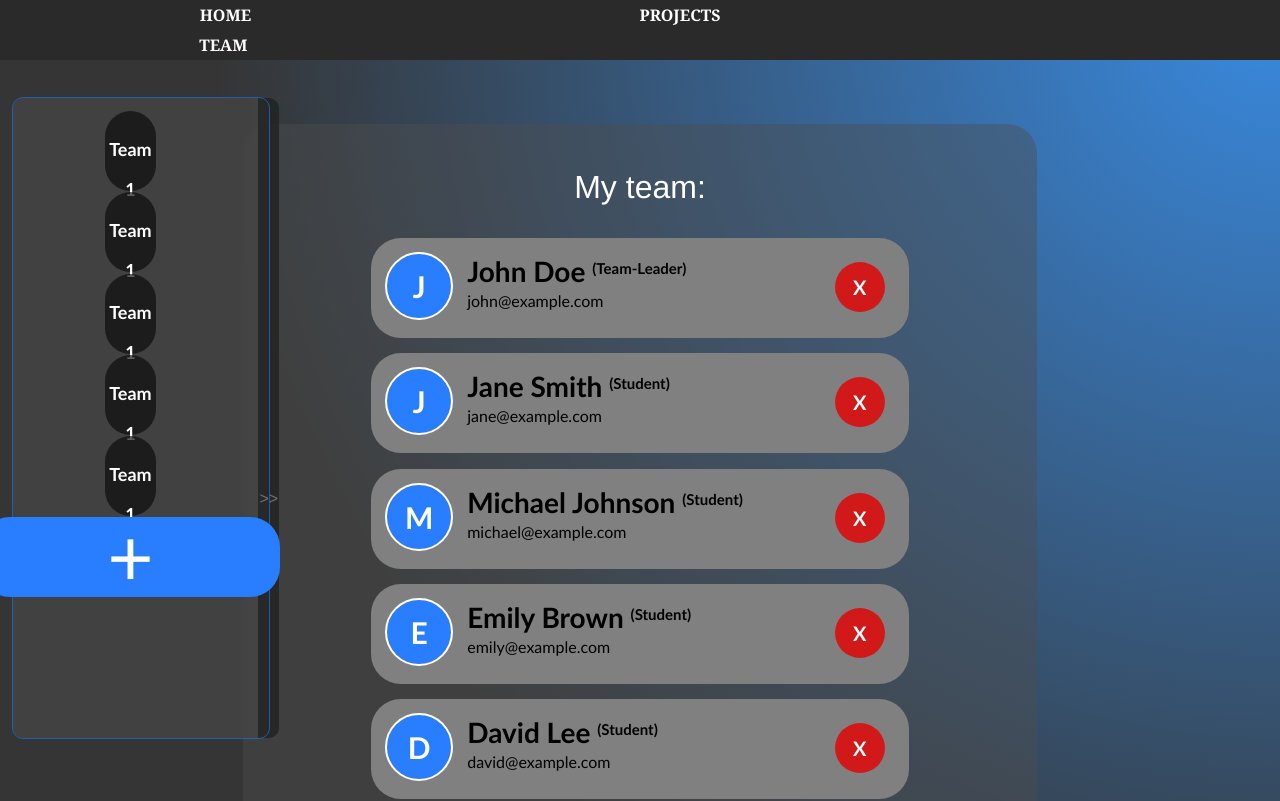
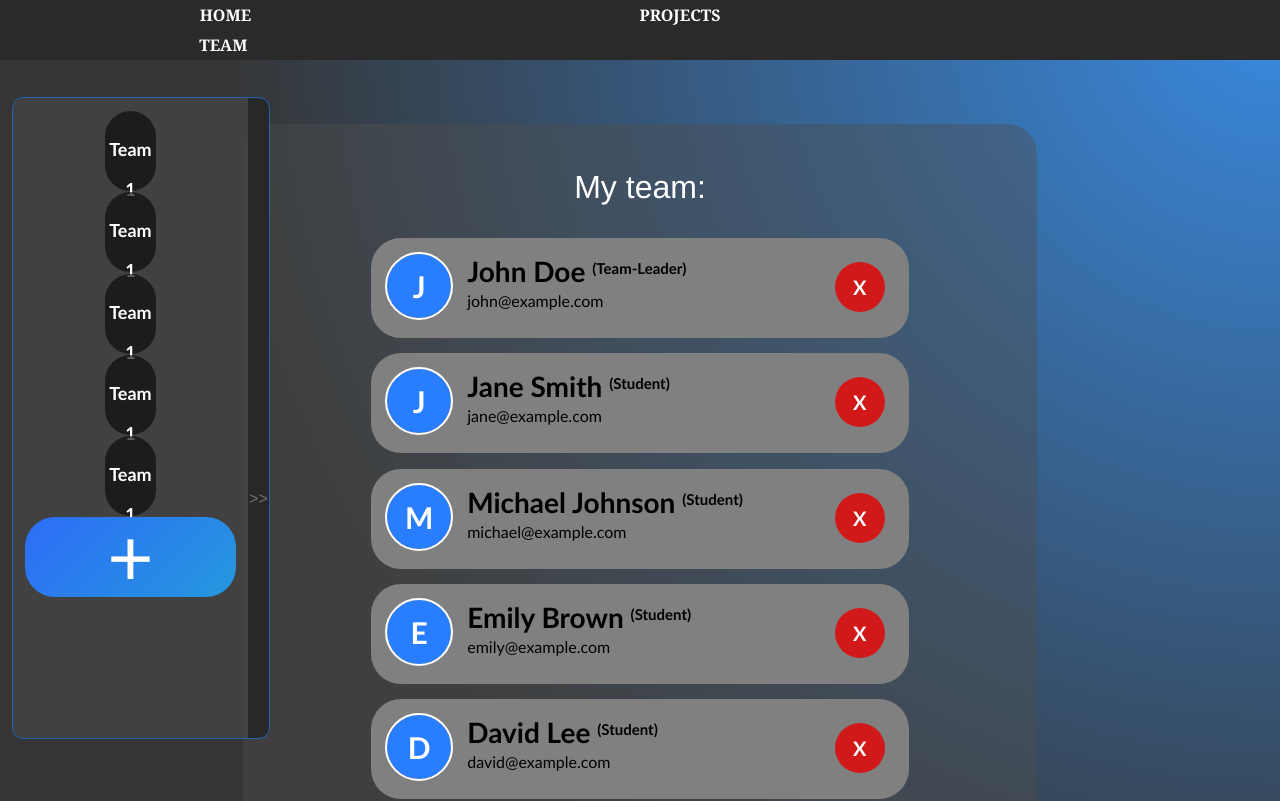
Before and after one commit to lamzaone/angular-FE, an Angular app: page / in a window 1280 px wide. Shown: the top 801 px of the page. Built offline with nearby package versions, Linux system fonts and the light colour scheme.

Commit message:
fixed sidemenu, exploring animations

```diff
--- a/src/app/Sidemenu/side-menu-list/side-menu-list.component.html
+++ b/src/app/Sidemenu/side-menu-list/side-menu-list.component.html
@@ -1,4 +1,4 @@
-<div class="sidemenu">
+<div class="sidemenu" (click)="$event.stopPropagation()">
     <app-side-menu-card></app-side-menu-card>
 
     <app-side-menu-card></app-side-menu-card>
@@ -8,6 +8,6 @@
     <app-side-menu-card></app-side-menu-card>
     <app-add-activity-card class="container"></app-add-activity-card>
 </div>
-<div class="pullbar">
+<div class="pullbar" (click)="moveContainerLeft()">
     >>
 </div>
--- a/src/app/Sidemenu/side-menu-list/side-menu-list.component.scss
+++ b/src/app/Sidemenu/side-menu-list/side-menu-list.component.scss
@@ -53,7 +53,16 @@
 }
 
 
-// :host ::ng-deep app-add-activity-card.container{
-//     color:orange;
-//     background-color: red;
-//   }
+:host ::ng-deep app-add-activity-card .container{
+    min-width: 0px;
+    width: 100%;
+
+    &:hover{
+        transform: translateY(-2px);
+        outline: 2px solid rgba(150, 150, 150, 0.788);
+        outline-color: rgb(40, 126, 255);
+        background-color: rgb(40, 126, 255);
+        width: 102%;
+    }
+
+  }
--- a/src/app/Sidemenu/side-menu-list/side-menu-list.component.ts
+++ b/src/app/Sidemenu/side-menu-list/side-menu-list.component.ts
@@ -7,9 +7,17 @@ import { Component } from '@angular/core';
 })
 export class SideMenuListComponent {
   containerPosition = 0; // Initial position value (0 means no movement)
+  open:boolean = true;
 
   moveContainerLeft() {
-    this.containerPosition -= 0; // Move the container 80px to the left
+    if (this.open){
+      this.containerPosition -= 20; // Move the container 80px to the left;
+      this.open = !this.open;
+    }
+    else {
+      this.containerPosition += 20; // Move the container 80px to the left;
+      this.open = !this.open;
+    }
   }
 
 
--- a/src/app/add-card/add-activity-card.component.scss
+++ b/src/app/add-card/add-activity-card.component.scss
@@ -3,36 +3,49 @@
     justify-content: center;
 }
 
-.container{
+
+.container {
     width: 70%;
-    background-color: grey;
     display:block;
     margin-bottom: 2%;
     border-radius: 30px;
     min-width: 300px;
     height: 80px;
-    transition: all 0.2s ease-in-out;
-
-    &:hover {
-        transform: translateY(-2px);
-        outline: 2px solid rgba(150, 150, 150, 0.788)
-    }
-}
-.container {
     background-color: rgb(40, 126, 255);
     color: white;
     font-family: 'Trebuchet MS', 'Lucida Sans Unicode', 'Lucida Grande', 'Lucida Sans', Arial, sans-serif;
     text-align: center;
     font-size: 80px;
     padding: 0;
+    transition: all 0.2s ease-in-out;
+
+    background: linear-gradient(-45deg, #5296ee, #5169f0, #23a6d5, #2d6df7);
+    background-size: 400% 400%;
 
     &:hover{
+        transform: translateY(-2px);
+        outline: 2px solid rgba(150, 150, 150, 0.788);
         outline-color: rgb(40, 126, 255);
         background-color: rgb(40, 126, 255);
         width: 71%;
+
+        animation: gradient 5s ease-in-out infinite;
+
     }
 
 
+}
+
+@keyframes gradient {
+    0% {
+        background-position: 0% 50%;
+    }
+    50% {
+        background-position: 100% 50%;
+    }
+    100% {
+        background-position: 0% 50%;
+    }
 }
 
 p {
--- a/src/app/app.component.html
+++ b/src/app/app.component.html
@@ -9,7 +9,7 @@
 
 
 <app-navbar>  </app-navbar>
-<app-side-menu-list [style.left.%]="containerPosition" (click)="moveContainerLeft(); $event.stopPropagation();"><p>aed</p></app-side-menu-list>
+<app-side-menu-list [style.left.%]="containerPosition" (click)="moveContainerLeft()"><p>aed</p></app-side-menu-list>
 <app-team-list></app-team-list>
 <app-activities-list></app-activities-list>
 
```
Also changed, not shown: src/app/Sidemenu/side-menu-card/side-menu-card.component.ts (line endings or trailing spaces).
